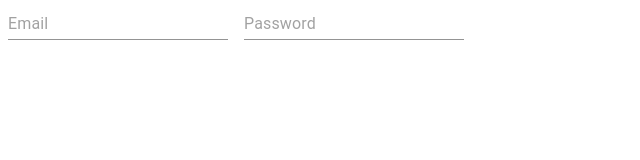
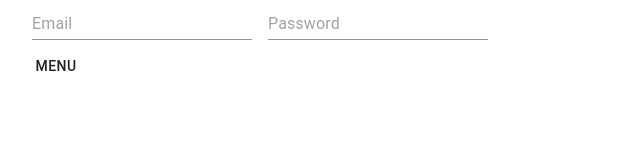
Before and after one commit to Jonahkarew/ffxivguildstack, a React (Create React App) app in the folder client/: page /register in a window 1280 px wide. Shown: the top 160 px of the page, without its empty margins (0-640 px from the left). Built offline with nearby package versions, Linux system fonts and the light colour scheme.

Commit message:
Navigation bar component

```diff
--- a/client/package.json
+++ b/client/package.json
@@ -4,6 +4,7 @@
   "private": true,
   "dependencies": {
     "@material-ui/core": "^4.6.1",
+    "@material-ui/icons": "^4.5.1",
     "react": "^16.11.0",
     "react-dom": "^16.11.0",
     "react-router-dom": "^5.1.2",
--- /dev/null
+++ b/client/src/Components/NavigationMenu/NavigationMenu.js
@@ -0,0 +1,93 @@
+import React, { Component } from 'react';
+import { makeStyles} from '@material-ui/core';
+import SwipeableDrawer from '@material-ui/core/SwipeableDrawer';
+import Button from '@material-ui/core/Button'
+import List from '@material-ui/core/list';
+import ListItem from '@material-ui/core/ListItem';
+import ListItemIcon from '@material-ui/core/ListItemIcon';
+import ListItemText from '@material-ui/core/ListItemText';
+import Divider from '@material-ui/core/Divider';
+import MailIcon from '@material-ui/icons/Mail';
+import InboxIcon from '@material-ui/icons/Inbox'
+
+export default function NavigationMenu() {
+    const [state, setState] = React.useState({
+        top: false,
+        left: false,
+        bottom: false,
+        right: false
+    })
+
+    // const toggleDrawer = (side, open) => {
+    //     if(event && event.type === 'keydown' && (event.key === 'Tab' || event.key === 'Shift')){
+    //         return;
+    //     }
+    //     setState({ ...state, [side]: open})
+    // }
+    const toggleDrawer = (side, open) => event => {
+        if (event && event.type === 'keydown' && (event.key === 'Tab' || event.key === 'Shift')) {
+          return;
+        }
+
+        setState({ ...state, [side]: open });
+      };
+
+
+
+
+    // const sideList = side => {
+    //     <div className={'this'}
+    //          role="presentation"
+    //          onClick={toggleDrawer(side, false)}
+    //          onKeyDown={toggleDrawer(side, false)}>
+    //              <List>
+    //                 {['Home', 'Static', 'Blog'].map((text, index) => (
+    //                     <ListItem button key='text'>
+    //                         <ListItemIcon>{index % 2 === 0 ? <InboxIcon /> : <MailIcon />}</ListItemIcon>
+    //                         <ListItemText primary ={text} />
+    //                     </ListItem>
+    //                 ))}
+    //              </List>
+
+    //          </div>
+    // }
+    const sideList = side => (
+        <div
+          className={'this'}
+          role="presentation"
+          onClick={toggleDrawer(side, false)}
+          onKeyDown={toggleDrawer(side, false)}
+        >
+          <List>
+            {['Home', 'Static', 'Blog', 'Drafts'].map((text, index) => (
+              <ListItem button key={text}>
+                <ListItemIcon>{index % 2 === 0 ? <InboxIcon /> : <MailIcon />}</ListItemIcon>
+                <ListItemText primary={text} />
+              </ListItem>
+            ))}
+          </List>
+          <Divider />
+          <List>
+            {['Home', 'Static', 'Blog'].map((text, index) => (
+              <ListItem button key={text}>
+                <ListItemIcon>{index % 2 === 0 ? <InboxIcon /> : <MailIcon />}</ListItemIcon>
+                <ListItemText primary={text} />
+              </ListItem>
+            ))}
+          </List>
+        </div>
+      );
+
+
+        return (
+            <div>
+                <Button onClick ={toggleDrawer('left', true)} >Menu</Button>
+                <SwipeableDrawer open={state.left}
+                                 onClose={toggleDrawer('left', false)}
+                                 onOpen={toggleDrawer('left', true)}>
+                                     {sideList('left')}
+                                 </SwipeableDrawer>
+            </div>
+        )
+
+}
--- a/client/src/Pages/Register.js
+++ b/client/src/Pages/Register.js
@@ -1,5 +1,7 @@
 import React, { Component } from 'react'
 import RegisterForm from '../Components/RegisterForm/RegisterForm'
+import Container from '@material-ui/core/Container'
+import NavigationMenu from '../Components/NavigationMenu/NavigationMenu'
 
 class Register extends Component {
     state={
@@ -15,7 +17,10 @@
     render() {
         return (
             <div>
-                <RegisterForm />
+                <Container maxWidth=''>
+                    <RegisterForm />
+                    <NavigationMenu ></NavigationMenu>
+                </Container>
             </div>
         )
     }
```
Also changed, not shown: 1 other file (tests, documents, lock files or other folders).
